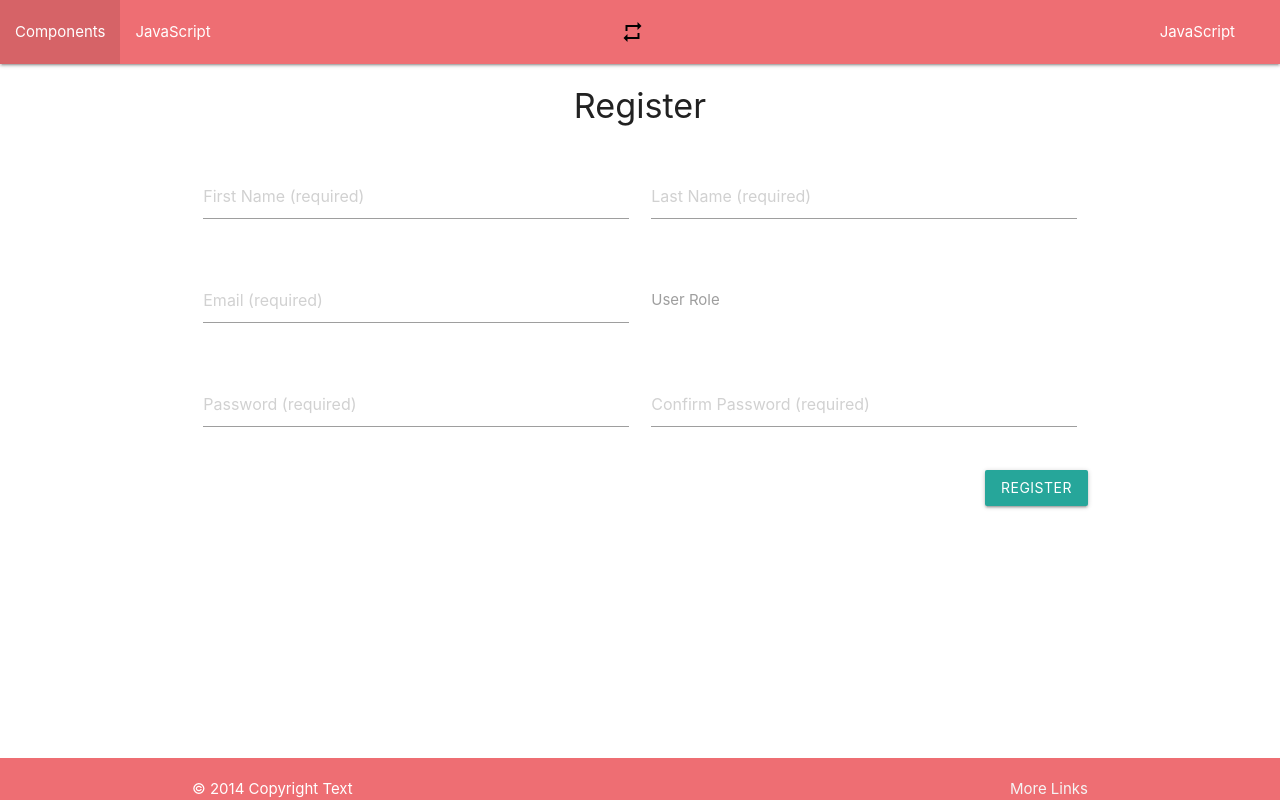
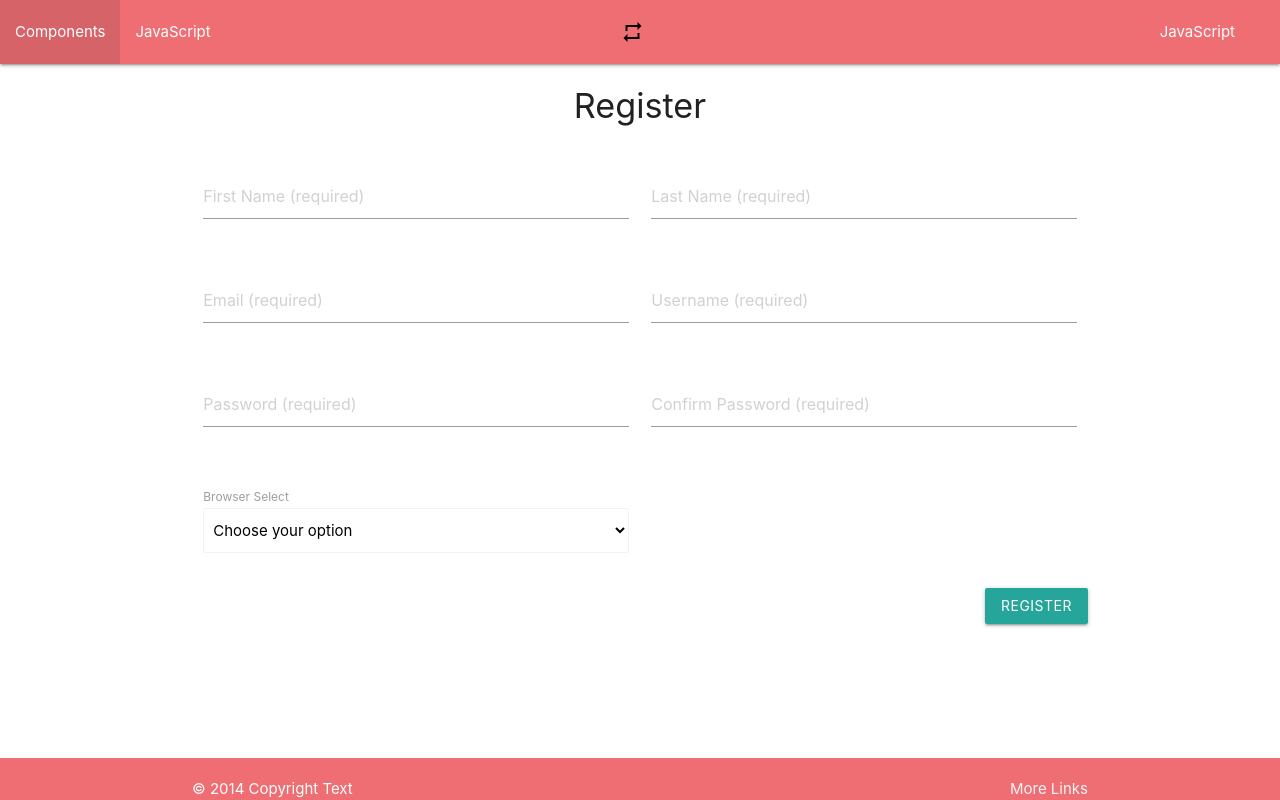
Before and after one commit to tbizz22/project_3, a React (Create React App) app in the folder client/: page /register in a window 1280 px wide. Built offline with nearby package versions, Linux system fonts and the light colour scheme.

Commit message:
add select component

```diff
--- a/client/package.json
+++ b/client/package.json
@@ -9,12 +9,13 @@
   },
   "dependencies": {
     "@material-ui/core": "^3.1.2",
+    "axios": "^0.16.2",
     "react": "^16.5.2",
     "react-dom": "^16.5.2",
+    "react-materialize": "^2.4.6",
     "react-router": "^4.3.1",
     "react-router-dom": "^4.3.1",
-    "react-scripts": "2.0.3",
-    "axios": "^0.16.2"
+    "react-scripts": "2.0.3"
   },
   "scripts": {
     "start": "react-scripts start",
--- /dev/null
+++ b/client/src/components/Form/Select.js
@@ -0,0 +1,13 @@
+import React from "react";
+
+export const Select = props => (
+    <div>
+        <label>Browser Select</label>
+        <select className="browser-default">
+            <option value="" disabled selected>Choose your option</option>
+            <option value="1">Option 1</option>
+            <option value="2">Option 2</option>
+            <option value="3">Option 3</option>
+        </select>
+    </div>
+);
--- a/client/src/components/Form/index.js
+++ b/client/src/components/Form/index.js
@@ -1,3 +1,4 @@
 export * from "./Input";
 export * from "./TextArea";
 export * from "./FormBtn";
+export * from "./Select";
--- a/client/src/pages/register/register.js
+++ b/client/src/pages/register/register.js
@@ -1,10 +1,16 @@
 import React, { Component } from 'react';
-import { Input, TextArea, FormBtn } from '../../components/Form';
+import { Input, FormBtn, Select } from '../../components/Form';
 import API from "../../utils/API";
+
 
 class register extends Component {
     state = {
-        foo: 'bar'
+        userName: null,
+        password: null,
+        firstName: null,
+        lastName: null,
+        email: null,
+        role: null
     };
 
 
@@ -15,7 +21,8 @@ class register extends Component {
     };
 
     initSelect = () => {
-        const elem = document.getElementById('roleSelect')
+
+
 
     }
 
@@ -30,12 +37,12 @@ class register extends Component {
         event.preventDefault();
 
         API.createUser({
-            userName: '',
-            password: '',
-            firstName: '',
-            lastName: '',
-            email: '',
-            role: ''
+            userName: this.state.userName,
+            password: this.state.password,
+            firstName: this.state.firstName,
+            lastName: this.state.lastName,
+            email: this.state.email,
+            role: this.state.role
         })
             .then(res => this.setState({
                 redirectTo: '/login'
@@ -79,15 +86,15 @@ class register extends Component {
                                     placeholder="Email (required)"
                                 />
                             </div>
-                            <div className="input-field col s6">
-                                <select id='roleSelect'>
-                                    <option value="" disabled selected>Choose your option</option>
-                                    <option value="1">Option 1</option>
-                                    <option value="2">Option 2</option>
-                                    <option value="3">Option 3</option>
-                                </select>
-                                <label>User Role</label>
+                            <div className='input-field col s6'>
+                                <Input
+                                    value={this.state.title}
+                                    onChange={this.handleInputChange}
+                                    name="userName"
+                                    placeholder="Username (required)"
+                                />
                             </div>
+
 
                         </div>
                         <div className='row'>
@@ -108,6 +115,17 @@ class register extends Component {
                                 />
                             </div>
                         </div>
+                        <div className = 'row'>
+                            <div className = 'input-field col s6'>
+                                <Select
+                                    value = {this.state.value}
+                                    onChange={this.handleInputChange}
+                                    name="role"
+                                    placeholder="role (required)"
+                                />
+                            </div>
+                        </div>
+
                         <FormBtn
                             // disabled={!(this.state.author && this.state.title)}
                             onClick={this.handleFormSubmit}
```
Also changed, not shown: 2 other files (tests, documents, lock files or other folders).
